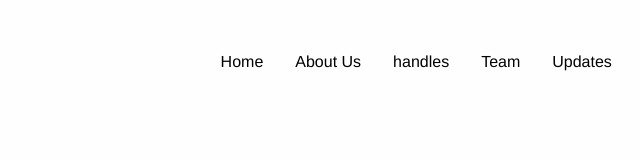
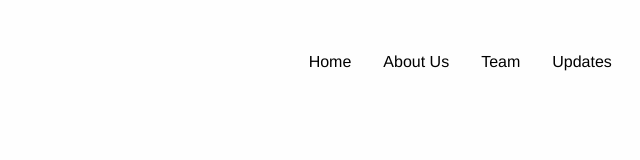
Before and after one commit to SilverFoxA/TestingWeb, a plain HTML site: page index.html in a window 1280 px wide. Shown: the full height of the page, 501-1141 px from the left. Drawn offline with nearby package versions, Linux system fonts and the light colour scheme.

Commit message:
update with nav item correction

```diff
--- a/index.html
+++ b/index.html
@@ -22,7 +22,6 @@
   <ul class='links'>
     <li><a href='#'>Home</a></li>
     <li><a href='#'>About Us</a></li>
-    <li><a href='#'>handles</a></li>
     <li><a href='#'>Team</a></li>
     <li><a href='#'>Updates</a></li>
     <li><a href='#'>Contact Us</a></li>
```
